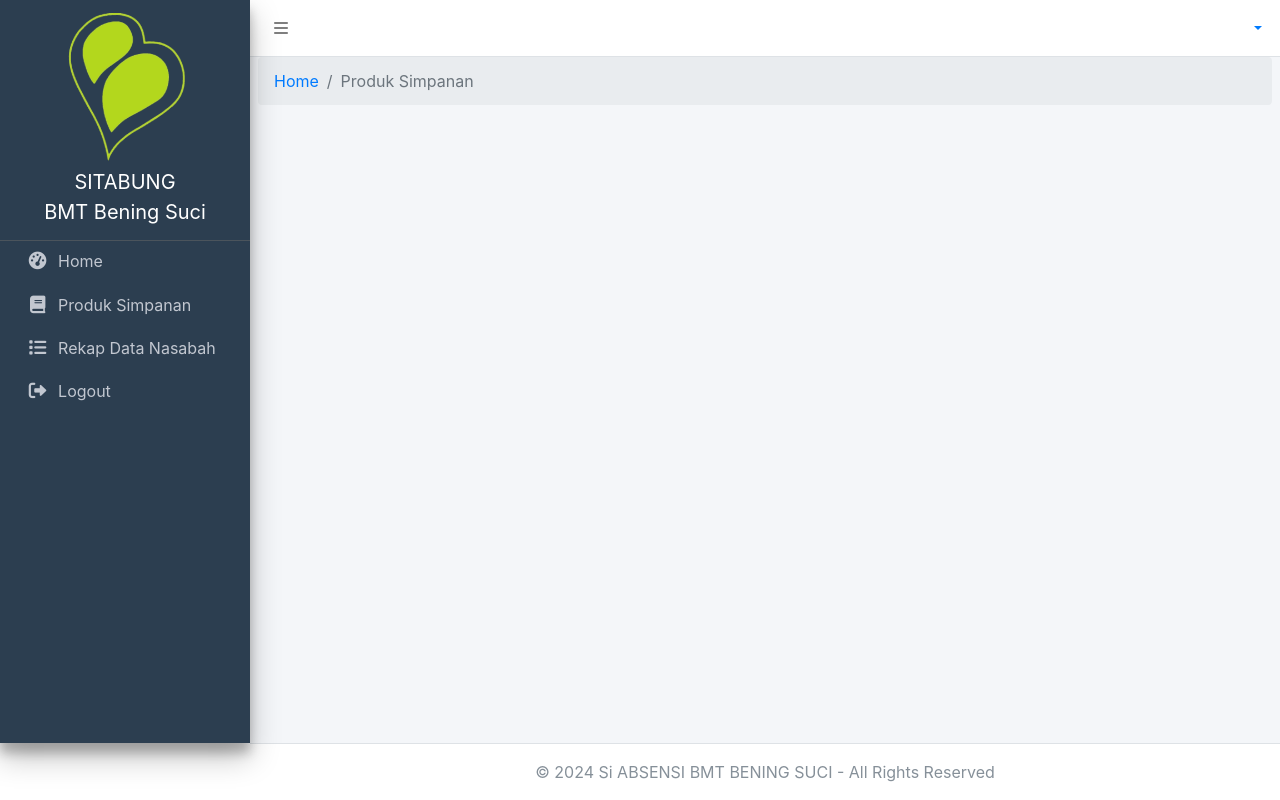
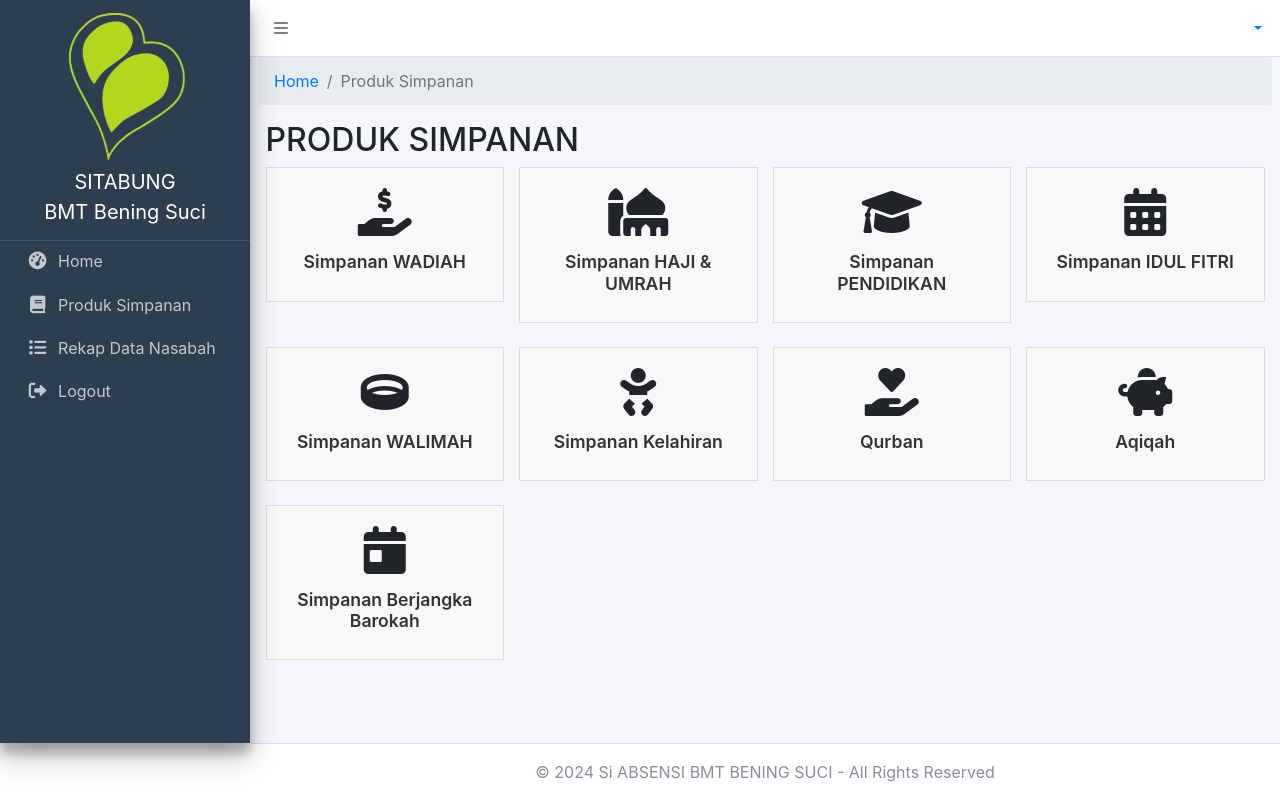
Before and after one commit to AmirulJusticia0507/mobile_bmt_beningsuci, a PHP site: page /tcpdf/produksimpanan.php in a window 1280 px wide. Run offline with PHP 8.4, Linux system fonts and the light colour scheme; the visitor is signed in with stand-in values (Sample User, id 1); data that the repository does not hold is empty; some libraries are stand-ins or nearby versions.

Commit message:
updated latest 25-07-2024
updated latest 25-07-2024

```diff
--- a/produksimpanan.php
+++ b/produksimpanan.php
@@ -87,6 +87,36 @@ if (!isset($_SESSION['userid'])) {
         }
 
     </style>
+
+<style>
+    .category_container .box {
+        cursor: pointer;
+        border: 1px solid #ddd;
+        padding: 20px;
+        text-align: center;
+        background: #f8f8f8;
+        transition: all 0.3s;
+    }
+
+    .category_container .box:hover {
+        box-shadow: 0 0 10px rgba(0, 0, 0, 0.1);
+    }
+
+    .category_container .img-box {
+        margin-bottom: 15px;
+    }
+
+    .category_container .img-box i,
+    .category_container .img-box img {
+        max-width: 100%;
+    }
+
+    .category_container .detail-box h5 {
+        font-size: 1.1rem;
+        font-weight: 600;
+        color: #333;
+    }
+</style>
 </head>
 
 <body class="hold-transition sidebar-mini">
@@ -111,6 +141,300 @@ if (!isset($_SESSION['userid'])) {
                         <li class="breadcrumb-item active" aria-current="page">Produk Simpanan</li>
                     </ol>
                 </nav>
+
+                <!-- Mulai Menambahkan Kode Kategori Simpanan dan Modals di sini -->
+                <section class="category_section layout_padding">
+                    <div class="container">
+                        <div class="heading_container">
+                            <h2>
+                                PRODUK SIMPANAN
+                            </h2>
+                        </div>
+                        <div class="row category_container">
+                            <!-- Simpanan WADIAH -->
+                            <div class="col-lg-3 col-md-4 col-sm-6 mb-4">
+                                <div class="box" data-bs-toggle="modal" data-bs-target="#modalWadiah">
+                                    <div class="img-box">
+                                        <i class="fas fa-hand-holding-usd fa-3x"></i>
+                                    </div>
+                                    <div class="detail-box">
+                                        <h5>Simpanan WADIAH</h5>
+                                    </div>
+                                </div>
+                            </div>
+                            <!-- Simpanan HAJI & UMRAH -->
+                            <div class="col-lg-3 col-md-4 col-sm-6 mb-4">
+                                <div class="box" data-bs-toggle="modal" data-bs-target="#modalHajiUmrah">
+                                    <div class="img-box">
+                                        <i class="fas fa-mosque fa-3x"></i>
+                                    </div>
+                                    <div class="detail-box">
+                                        <h5>Simpanan HAJI & UMRAH</h5>
+                                    </div>
+                                </div>
+                            </div>
+                            <!-- Simpanan PENDIDIKAN -->
+                            <div class="col-lg-3 col-md-4 col-sm-6 mb-4">
+                                <div class="box" data-bs-toggle="modal" data-bs-target="#modalPendidikan">
+                                    <div class="img-box">
+                                        <i class="fas fa-graduation-cap fa-3x"></i>
+                                    </div>
+                                    <div class="detail-box">
+                                        <h5>Simpanan PENDIDIKAN</h5>
+                                    </div>
+                                </div>
+                            </div>
+                            <!-- Simpanan IDUL FITRI -->
+                            <div class="col-lg-3 col-md-4 col-sm-6 mb-4">
+                                <div class="box" data-bs-toggle="modal" data-bs-target="#modalIdulFitri">
+                                    <div class="img-box">
+                                        <i class="fas fa-calendar-alt fa-3x"></i>
+                                    </div>
+                                    <div class="detail-box">
+                                        <h5>Simpanan IDUL FITRI</h5>
+                                    </div>
+                                </div>
+                            </div>
+                            <!-- Simpanan WALIMAH -->
+                            <div class="col-lg-3 col-md-4 col-sm-6 mb-4">
+                                <div class="box" data-bs-toggle="modal" data-bs-target="#modalWalimah">
+                                    <div class="img-box">
+                                        <i class="fas fa-ring fa-3x"></i>
+                                    </div>
+                                    <div class="detail-box">
+                                        <h5>Simpanan WALIMAH</h5>
+                                    </div>
+                                </div>
+                            </div>
+                            <!-- Simpanan Kelahiran -->
+                            <div class="col-lg-3 col-md-4 col-sm-6 mb-4">
+                                <div class="box" data-bs-toggle="modal" data-bs-target="#modalKelahiran">
+                                    <div class="img-box">
+                                        <i class="fas fa-baby fa-3x"></i>
+                                    </div>
+                                    <div class="detail-box">
+                                        <h5>Simpanan Kelahiran</h5>
+                                    </div>
+                                </div>
+                            </div>
+                            <!-- Qurban -->
+                            <div class="col-lg-3 col-md-4 col-sm-6 mb-4">
+                                <div class="box" data-bs-toggle="modal" data-bs-target="#modalQurban">
+                                    <div class="img-box">
+                                        <i class="fas fa-hand-holding-heart fa-3x"></i> <!-- Menggunakan ikon Font Awesome -->
+                                    </div>
+                                    <div class="detail-box">
+                                        <h5>Qurban</h5>
+                                    </div>
+                                </div>
+                            </div>
+                            <!-- Aqiqah -->
+                            <div class="col-lg-3 col-md-4 col-sm-6 mb-4">
+                                <div class="box" data-bs-toggle="modal" data-bs-target="#modalAqiqah">
+                                    <div class="img-box">
+                                        <i class="fas fa-piggy-bank fa-3x"></i>
+                                    </div>
+                                    <div class="detail-box">
+                                        <h5>Aqiqah</h5>
+                                    </div>
+                                </div>
+                            </div>
+                            <!-- Simpanan Berjangka Barokah -->
+                            <div class="col-lg-3 col-md-4 col-sm-6 mb-4">
+                                <div class="box" data-bs-toggle="modal" data-bs-target="#modalBerjangkaBarokah">
+                                    <div class="img-box">
+                                        <i class="fas fa-calendar-day fa-3x"></i>
+                                    </div>
+                                    <div class="detail-box">
+                                        <h5>Simpanan Berjangka Barokah</h5>
+                                    </div>
+                                </div>
+                            </div>
+                        </div>
+                    </div>
+                </section>
+                <!-- end category section -->
+
+                <!-- Modal templates -->
+
+                <!-- Modal Simpanan WADIAH -->
+                <div class="modal fade" id="modalWadiah" tabindex="-1" role="dialog" aria-labelledby="modalWadiahLabel" aria-hidden="true">
+                    <div class="modal-dialog" role="document">
+                        <div class="modal-content">
+                            <div class="modal-header">
+                                <h5 class="modal-title" id="modalWadiahLabel">Simpanan WADIAH</h5>
+                                <button type="button" class="btn-close" data-bs-dismiss="modal" aria-label="Close"></button>
+                            </div>
+                            <div class="modal-body">
+                                <p>Simpanan Mitra yang dapat diambil kapan saja namun tidak mendapatkan bagi hasil. Simpanan ini hanya mendapatkan bonus yang ditentukan oleh pihak manajemen setiap bulannya. Adapun nisbah atau nilai bagiannya adalah 1:78 dari pendapatan BMT.</p>
+                            </div>
+                            <div class="modal-footer">
+                                <button type="button" class="btn btn-secondary" data-bs-dismiss="modal">Close</button>
+                                <!-- <button type="button" class="btn btn-primary">Save changes</button> -->
+                            </div>
+                        </div>
+                    </div>
+                </div>
+
+                <!-- Modal Simpanan HAJI & UMRAH -->
+                <div class="modal fade" id="modalHajiUmrah" tabindex="-1" role="dialog" aria-labelledby="modalHajiUmrahLabel" aria-hidden="true">
+                    <div class="modal-dialog" role="document">
+                        <div class="modal-content">
+                            <div class="modal-header">
+                                <h5 class="modal-title" id="modalHajiUmrahLabel">Simpanan HAJI & UMRAH</h5>
+                                <button type="button" class="btn-close" data-bs-dismiss="modal" aria-label="Close"></button>
+                            </div>
+                            <div class="modal-body">
+                                <p>Simpanan Mitra untuk pendanaan menunaikan ibadah Haji atau Umrah yang dapat diambil ketika hendak berangkat. Simpanan ini akan mendapat bagi hasil setiap bulannya dengan nisbah 20%:30%, masing-masing untuk Mitra dan BMT dari pendapatan BMT setiap bulannya.</p>
+                            </div>
+                            <div class="modal-footer">
+                                <button type="button" class="btn btn-secondary" data-bs-dismiss="modal">Close</button>
+                                <!-- <button type="button" class="btn btn-primary">Save changes</button> -->
+                            </div>
+                        </div>
+                    </div>
+                </div>
+
+                <!-- Modal Simpanan PENDIDIKAN -->
+                <div class="modal fade" id="modalPendidikan" tabindex="-1" role="dialog" aria-labelledby="modalPendidikanLabel" aria-hidden="true">
+                    <div class="modal-dialog" role="document">
+                        <div class="modal-content">
+                            <div class="modal-header">
+                                <h5 class="modal-title" id="modalPendidikanLabel">Simpanan PENDIDIKAN</h5>
+                                <button type="button" class="btn-close" data-bs-dismiss="modal" aria-label="Close"></button>
+                            </div>
+                            <div class="modal-body">
+                                <p>Simpanan yang tepat bagi nasabah yang mempersiapkan dana pendidikan di tahun mendatang. Simpanan dapat diambil sewaktu hendak membayar uang sekolah dengan pembagian nisbah 20%:80%, masing-masing untuk Mitra dan BMT dari pendapatan BMT tiap bulannya.</p>
+                            </div>
+                            <div class="modal-footer">
+                                <button type="button" class="btn btn-secondary" data-bs-dismiss="modal">Close</button>
+                                <!-- <button type="button" class="btn btn-primary">Save changes</button> -->
+                            </div>
+                        </div>
+                    </div>
+                </div>
+
+                <!-- Modal Simpanan IDUL FITRI -->
+                <div class="modal fade" id="modalIdulFitri" tabindex="-1" role="dialog" aria-labelledby="modalIdulFitriLabel" aria-hidden="true">
+                    <div class="modal-dialog" role="document">
+                        <div class="modal-content">
+                            <div class="modal-header">
+                                <h5 class="modal-title" id="modalIdulFitriLabel">Simpanan IDUL FITRI</h5>
+                                <button type="button" class="btn-close" data-bs-dismiss="modal" aria-label="Close"></button>
+                            </div>
+                            <div class="modal-body">
+                                <p>Simpanan yang ditujukan bagi nasabah yang bersiap menghadapi Hari Raya Idul Fitri sekaligus merayakan Lebaran bersama keluarga. Nisbah untuk simpanan ini yaitu 20%:80%, masing-masing untuk Mitra dan BMT dari pendapatan BMT tiap bulannya.</p>
+                            </div>
+                            <div class="modal-footer">
+                                <button type="button" class="btn btn-secondary" data-bs-dismiss="modal">Close</button>
+                                <!-- <button type="button" class="btn btn-primary">Save changes</button> -->
+                            </div>
+                        </div>
+                    </div>
+                </div>
+
+                <!-- Modal Simpanan WALIMAH -->
+                <div class="modal fade" id="modalWalimah" tabindex="-1" role="dialog" aria-labelledby="modalWalimahLabel" aria-hidden="true">
+                    <div class="modal-dialog" role="document">
+                        <div class="modal-content">
+                            <div class="modal-header">
+                                <h5 class="modal-title" id="modalWalimahLabel">Simpanan WALIMAH</h5>
+                                <button type="button" class="btn-close" data-bs-dismiss="modal" aria-label="Close"></button>
+                            </div>
+                            <div class="modal-body">
+                                <p>Simpanan yang diperuntukkan bagi pasangan yang akan melangsungkan pernikahan. Ketentuan nisbah untuk simpanan walimah adalah 20%:80%, masing-masing diberikan kepada Mitra dan BMT dari pendapatan BMT setiap bulannya.</p>
+                            </div>
+                            <div class="modal-footer">
+                                <button type="button" class="btn btn-secondary" data-bs-dismiss="modal">Close</button>
+                                <!-- <button type="button" class="btn btn-primary">Save changes</button> -->
+                            </div>
+                        </div>
+                    </div>
+                </div>
+
+                <!-- Modal Simpanan Kelahiran -->
+                <div class="modal fade" id="modalKelahiran" tabindex="-1" role="dialog" aria-labelledby="modalKelahiranLabel" aria-hidden="true">
+                    <div class="modal-dialog" role="document">
+                        <div class="modal-content">
+                            <div class="modal-header">
+                                <h5 class="modal-title" id="modalKelahiranLabel">Simpanan Kelahiran</h5>
+                                <button type="button" class="btn-close" data-bs-dismiss="modal" aria-label="Close"></button>
+                            </div>
+                            <div class="modal-body">
+                                <p>Simpanan yang cocok bagi Mitra yang berniat menyelenggarakan Kelahiran, Qurban, atau Aqiqah. Dana dari simpanan ini dapat diambil menjelang melahirkan, Hari Raya Kurban, serta Aqiqah. Nilai pembagiannya yaitu 20%:80%, masing-masing untuk Mitra dan BMT dari pendapatan BMT setiap bulannya.</p>
+                            </div>
+                            <div class="modal-footer">
+                                <button type="button" class="btn btn-secondary" data-bs-dismiss="modal">Close</button>
+                                <!-- <button type="button" class="btn btn-primary">Save changes</button> -->
+                            </div>
+                        </div>
+                    </div>
+                </div>
+
+                <!-- Modal Qurban -->
+                <div class="modal fade" id="modalQurban" tabindex="-1" role="dialog" aria-labelledby="modalQurbanLabel" aria-hidden="true">
+                    <div class="modal-dialog" role="document">
+                        <div class="modal-content">
+                            <div class="modal-header">
+                                <h5 class="modal-title" id="modalQurbanLabel">Qurban</h5>
+                                <button type="button" class="btn-close" data-bs-dismiss="modal" aria-label="Close"></button>
+                            </div>
+                            <div class="modal-body">
+                                <p>Simpanan yang cocok bagi Mitra yang berniat menyelenggarakan Kelahiran, Qurban, atau Aqiqah. Dana dari simpanan ini dapat diambil menjelang melahirkan, Hari Raya Kurban, serta Aqiqah. Nilai pembagiannya yaitu 20%:80%, masing-masing untuk Mitra dan BMT dari pendapatan BMT setiap bulannya.</p>
+                            </div>
+                            <div class="modal-footer">
+                                <button type="button" class="btn btn-secondary" data-bs-dismiss="modal">Close</button>
+                                <!-- <button type="button" class="btn btn-primary">Save changes</button> -->
+                            </div>
+                        </div>
+                    </div>
+                </div>
+
+                <!-- Modal Aqiqah -->
+                <div class="modal fade" id="modalAqiqah" tabindex="-1" role="dialog" aria-labelledby="modalAqiqahLabel" aria-hidden="true">
+                    <div class="modal-dialog" role="document">
+                        <div class="modal-content">
+                            <div class="modal-header">
+                                <h5 class="modal-title" id="modalAqiqahLabel">Aqiqah</h5>
+                                <button type="button" class="btn-close" data-bs-dismiss="modal" aria-label="Close"></button>
+                            </div>
+                            <div class="modal-body">
+                                <p>Simpanan yang cocok bagi Mitra yang berniat menyelenggarakan Kelahiran, Qurban, atau Aqiqah. Dana dari simpanan ini dapat diambil menjelang melahirkan, Hari Raya Kurban, serta Aqiqah. Nilai pembagiannya yaitu 20%:80%, masing-masing untuk Mitra dan BMT dari pendapatan BMT setiap bulannya.</p>
+                            </div>
+                            <div class="modal-footer">
+                                <button type="button" class="btn btn-secondary" data-bs-dismiss="modal">Close</button>
+                                <!-- <button type="button" class="btn btn-primary">Save changes</button> -->
+                            </div>
+                        </div>
+                    </div>
+                </div>
+                <!-- Modal Simpanan Berjangka Barokah -->
+                <div class="modal fade" id="modalBerjangkaBarokah" tabindex="-1" role="dialog" aria-labelledby="modalBerjangkaBarokahLabel" aria-hidden="true">
+                    <div class="modal-dialog" role="document">
+                        <div class="modal-content">
+                            <div class="modal-header">
+                                <h5 class="modal-title" id="modalBerjangkaBarokahLabel">Simpanan Berjangka Barokah</h5>
+                                <button type="button" class="btn-close" data-bs-dismiss="modal" aria-label="Close"></button>
+                            </div>
+                            <div class="modal-body">
+                                <p>Simpanan fleksibel yang disesuaikan dengan keinginan Mitra. Ketentuan nisbah antara Mitra dan BMT adalah sebagai berikut:</p>
+                                <ul>
+                                    <li>Jangka 1 Bulan: Rp 50.000</li>
+                                    <li>Jangka 3 Bulan: Rp 55.000</li>
+                                    <li>Jangka 6 Bulan: Rp 50.000</li>
+                                    <li>Jangka 12 Bulan: Rp 100.000</li>
+                                </ul>
+                                <p>Untuk simpanan 12 Bulan, bagi hasil yang sudah berjalan setara dengan Rp 10.000 (bahkan lebih) tiap bulannya. Dari simpanan Mitra Rp 10.000.000 akan memperoleh Rp 100.000 per bulan.</p>
+                                <p><strong>Bagi hasil bersifat FLUKTUATIF bergantung pada pendapatan BMT setiap bulannya.</strong></p>
+                            </div>
+                            <div class="modal-footer">
+                                <button type="button" class="btn btn-secondary" data-bs-dismiss="modal">Close</button>
+                                <!-- <button type="button" class="btn btn-primary">Save changes</button> -->
+                            </div>
+                        </div>
+                    </div>
+                </div>
+
                 <?php
                 include 'navigation.php';
                 ?>
@@ -125,6 +449,10 @@ if (!isset($_SESSION['userid'])) {
 <script src="https://cdnjs.cloudflare.com/ajax/libs/popper.js/2.9.2/umd/popper.min.js"></script>
 <script src="https://cdnjs.cloudflare.com/ajax/libs/admin-lte/3.1.0/js/adminlte.min.js"></script>
 <script src="https://code.jquery.com/ui/1.12.1/jquery-ui.min.js"></script>
+<!-- jQuery -->
+<script src="https://code.jquery.com/jquery-3.2.1.slim.min.js"></script>
+<!-- Popper.js -->
+<script src="https://cdnjs.cloudflare.com/ajax/libs/popper.js/1.11.0/umd/popper.min.js"></script>
 <!-- Tambahkan Select2 -->
 <script src="https://cdnjs.cloudflare.com/ajax/libs/select2/4.0.13/js/select2.min.js"></script>
 <script src="https://cdnjs.cloudflare.com/ajax/libs/fancybox/3.5.7/jquery.fancybox.min.js"></script>
```
Also changed, not shown: index.php (+29 -9 lines), rekapdatanasabah.php (+40 -26 lines), img/hewanqurban.jpeg (added), img/qurban.png (added).
